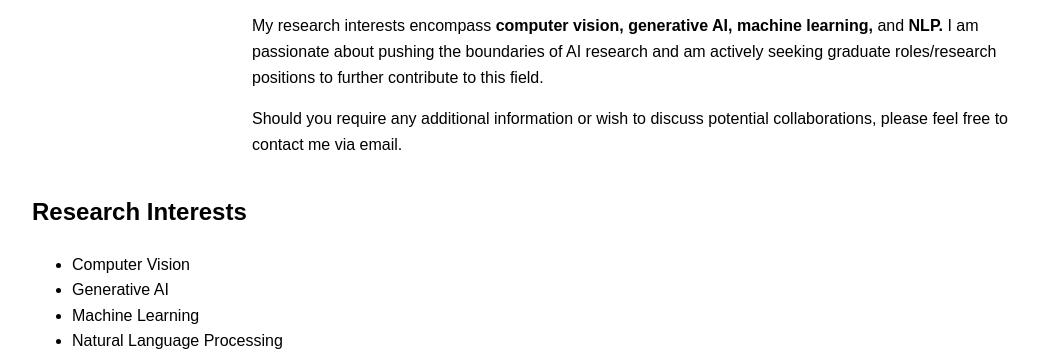
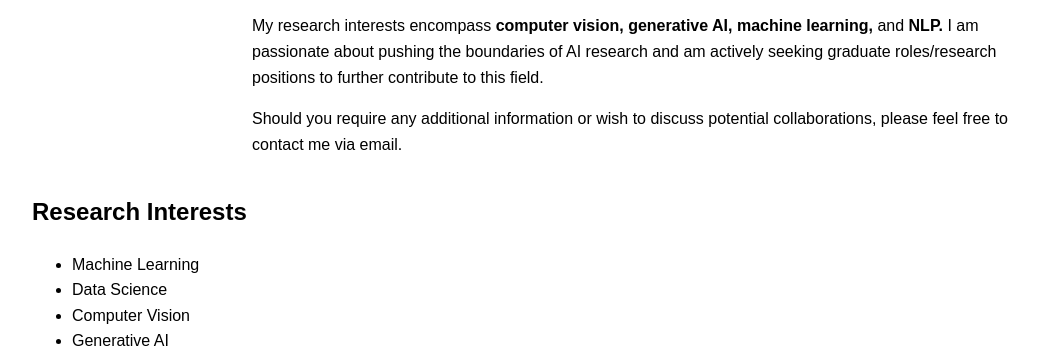
Before and after one commit to hisanusman/hisanusman.github.io, a plain HTML site: page index.html in a window 1280 px wide. Shown: the part 454-805 px from the top of the page, without its empty margins (108-1160 px from the left). Drawn offline with Linux system fonts and the light colour scheme.

Commit message:
Updated index.html

```diff
--- a/index.html
+++ b/index.html
@@ -57,9 +57,10 @@
         <section id="research">
             <h2>Research Interests</h2>
             <ul>
+                <li>Machine Learning</li>
+                <li>Data Science</li>
                 <li>Computer Vision</li>
                 <li>Generative AI</li>
-                <li>Machine Learning</li>
                 <li>Natural Language Processing</li>
             </ul>
         </section>
```
